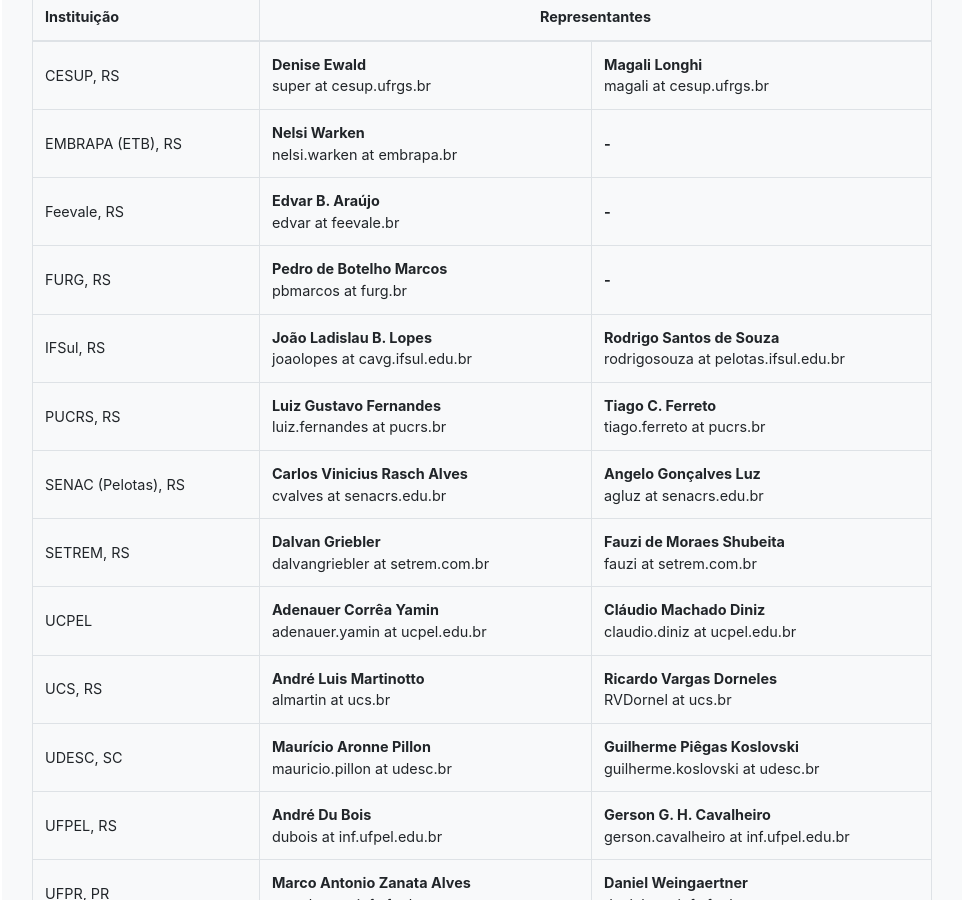
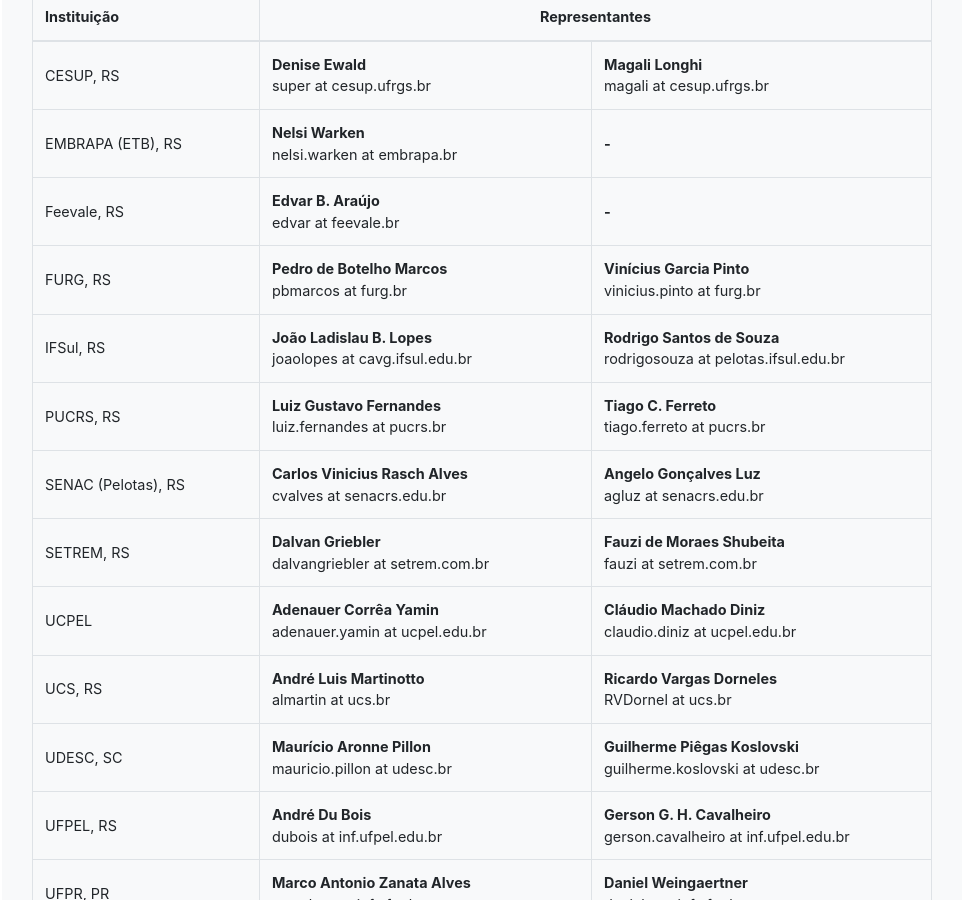
Before and after one commit to cradrs/cradrs.github.io, a Jekyll site: the page built from index.markdown, in a window 1280 px wide and 900 px high, scrolled down 1750 px. Shown: the whole window, without its empty margins (158-1121 px from the left). Built offline with Jekyll 4.4.1, drawn with Linux system fonts in a browser that asks for light colours.

Commit message:
Update pagina-cradrs.yml

```diff
--- a/_data/pagina-cradrs.yml
+++ b/_data/pagina-cradrs.yml
@@ -64,8 +64,8 @@ comissao-deliberativa:
     representantes:
       - nome: "Pedro de Botelho Marcos"
         contato: "pbmarcos at furg.br"
-      - nome: "-"
-        contato: ""
+      - nome: "Vinícius Garcia Pinto"
+        contato: " vinicius.pinto at furg.br"
   - instituicao:
     nome: "IFSul, RS "
     representantes:
```
